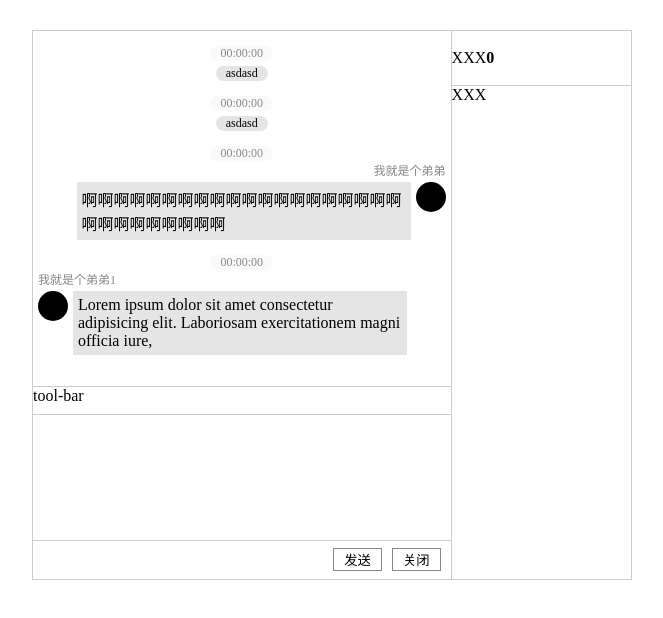
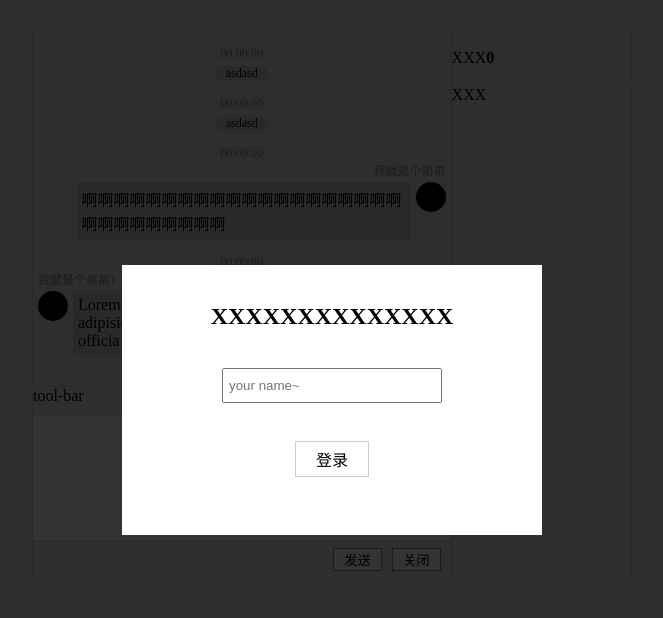
Before and after one commit to chenjiezi/chat-demo, a website: page index.html in a window 1280 px wide. Shown: the whole page, without its empty margins (308-971 px from the left). Drawn offline with nearby package versions, Linux system fonts and the light colour scheme.

Commit message:
登录页面编码

```diff
--- a/index.html
+++ b/index.html
@@ -5,11 +5,19 @@
   <meta charset="UTF-8">
   <meta name="viewport" content="width=device-width, initial-scale=1.0">
   <meta http-equiv="X-UA-Compatible" content="ie=edge">
+  <link rel="shortcut icon" href="./favicon.ico" />
   <title>Document</title>
-  <link rel="stylesheet" href="./src/style.css">
+  <link rel="stylesheet" href="./src/css/style.css">
 </head>
 
 <body>
+  <div class="login-w" id="layer">
+    <div class="login-ww">
+      <h2>XXXXXXXXXXXXXX</h2>
+      <input type="text" id="nickname" placeholder="your name~" autocomplete="off">
+      <button id="login">登录</button>
+    </div>
+  </div>
   <div class="chat-w">
     <div class="chat-container">
       <div class="chat-content">
@@ -64,10 +72,10 @@
       </div>
     </div>
   </div>
+  <!-- 全局加载 -->
+  <script src="/socket.io/socket.io.js"></script>
   <script src="./node_modules/_jquery@3.4.1@jquery/dist/jquery.min.js"></script>
-  <script>
-    console.log($('body'))
-  </script>
+  <script src="./src/js/index.js"></script>
 </body>
 
 </html>
--- a/src/style.css
+++ b/src/css/style.css
@@ -7,7 +7,59 @@
 body {
   font-family: '微软雅黑', 'sans-serif';
   font-size: 16px;
+  background: rgba(0,0,0,.1);
 }
+.login-w {
+  position: absolute;
+  top: 0;
+  bottom: 0;
+  left: 0;
+  right: 0;
+  background: rgba(0,0,0,.8);
+}
+.login-ww {
+  position: relative;
+  top: 50%;
+  left: 50%;
+  transform: translate(-50%, -50%);
+  width: 420px;
+  height: 270px;
+  background: #fff;
+  overflow: hidden;
+}
+.login-ww > * {
+  display: block;
+  margin: 0 auto;
+  margin-top: 38px;
+  user-select: none;
+}
+.login-ww h2 {
+  text-align: center;
+}
+
+.login-ww input {
+  width: 220px;
+  padding: 8px 5px;
+  outline: none;
+}
+
+.login-ww button {
+  padding: 5px 20px;
+  background: #fff;
+  border: 1px solid #ccc;
+  outline: none;
+  cursor: pointer;
+  font-size: 16px;
+}
+
+.login-ww button:hover {
+  background: rgba(0,0,0,.05);
+}
+
+.login-ww button:active {
+  background: rgba(0,0,0,.1);
+}
+
 
 .chat-w {
   width: 600px;
```
Also changed, not shown: index.js (deleted).
